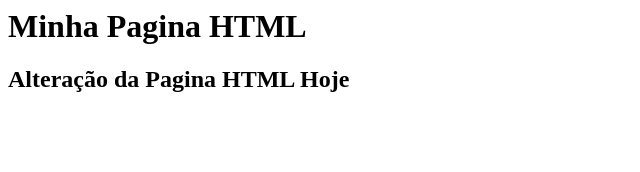
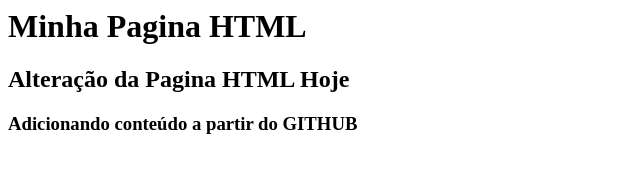
Before and after one commit to danteerich/gama-no-github, a plain HTML site: page index.html in a window 1280 px wide. Shown: the whole page, without its empty margins (0-640 px from the left). Drawn offline with Linux system fonts and the light colour scheme.

Commit message:
Atualização a partir do Github

```diff
--- a/index.html
+++ b/index.html
@@ -6,5 +6,7 @@
 		<h1>Minha Pagina HTML</h1>
 
 		<h2>Alteração da Pagina HTML Hoje</h2>
+
+		<h3>Adicionando conteúdo a partir do GITHUB</h3>
 	</body>
 </html>
```
